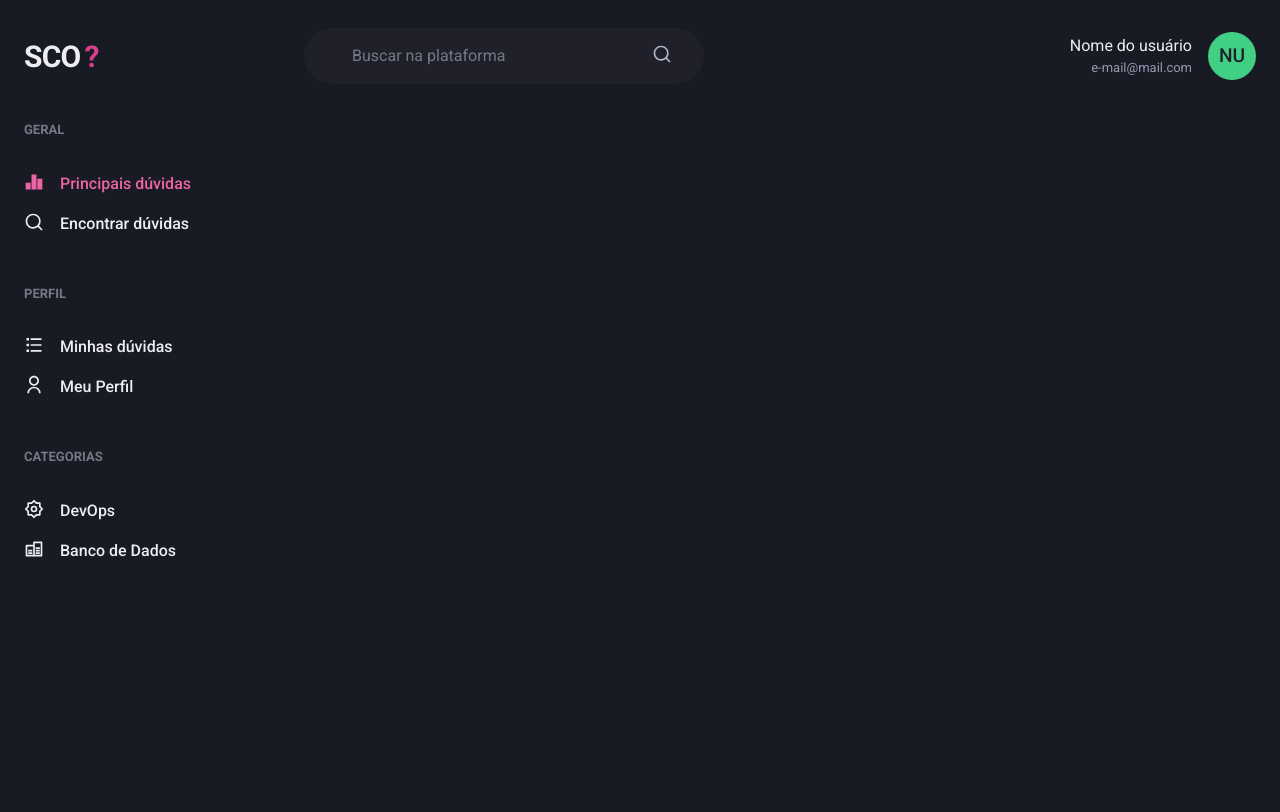
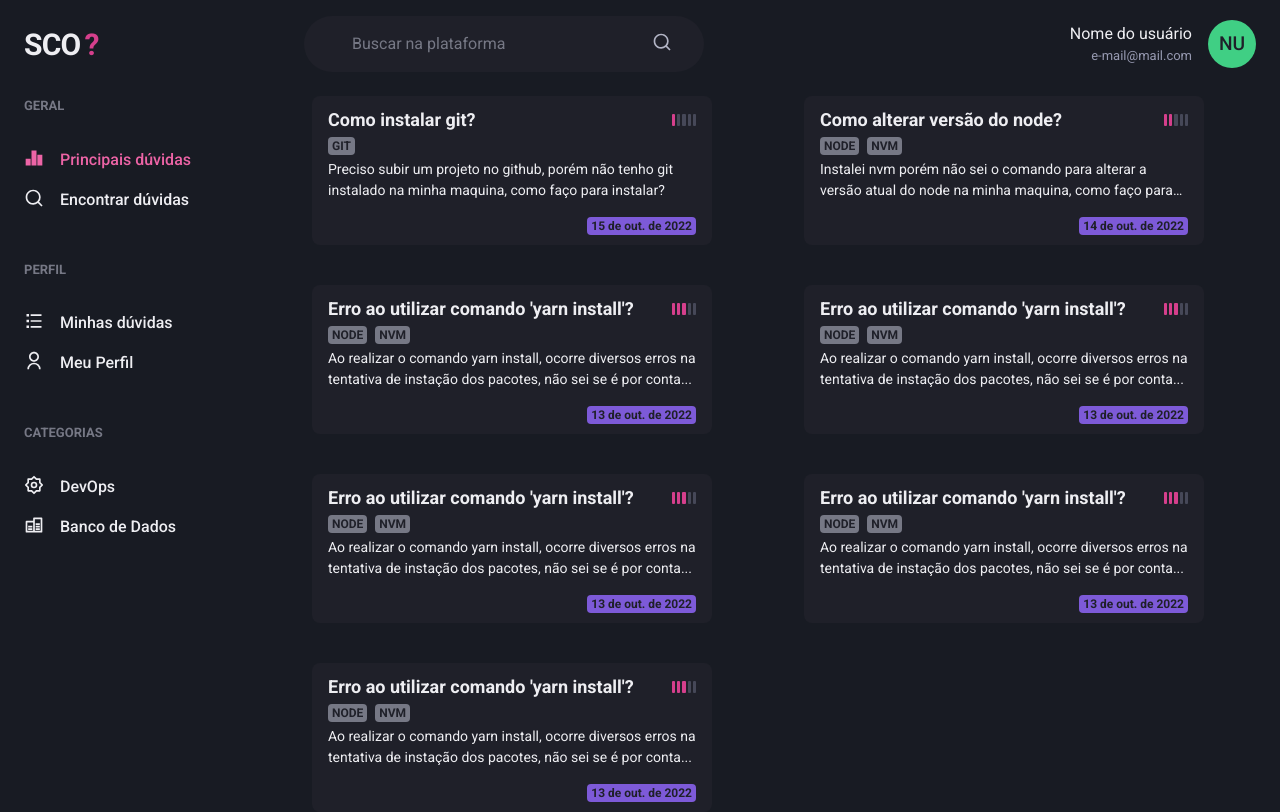
Before and after one commit to GabrielNogueiraBR/Software-Community-Open-Source, a Next.js app: page / in a window 1280 px wide. Built offline with nearby package versions, Linux system fonts and the light colour scheme.

Commit message:
feat: using card list on home page

```diff
--- a/src/pages/index.tsx
+++ b/src/pages/index.tsx
@@ -1,6 +1,7 @@
 import { Flex } from "@chakra-ui/react";
 import React from "react";
 import Header from "../components/Header";
+import QuestionCardList from "../components/QuestionCardList";
 import Sidebar from "../components/Sidebar";
 
 export default function Home() {
@@ -9,6 +10,9 @@ export default function Home() {
       <Header />
       <Flex w="100%" my="6" maxWidth={1480} mx="auto" px="6">
         <Sidebar />
+        <Flex flex="1">
+          <QuestionCardList />
+        </Flex>
       </Flex>
     </Flex>
   );
```
